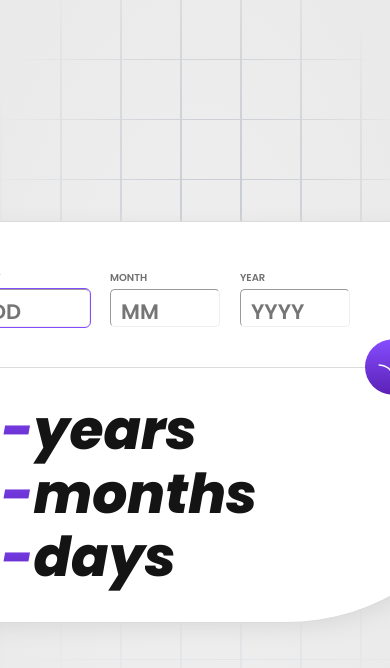
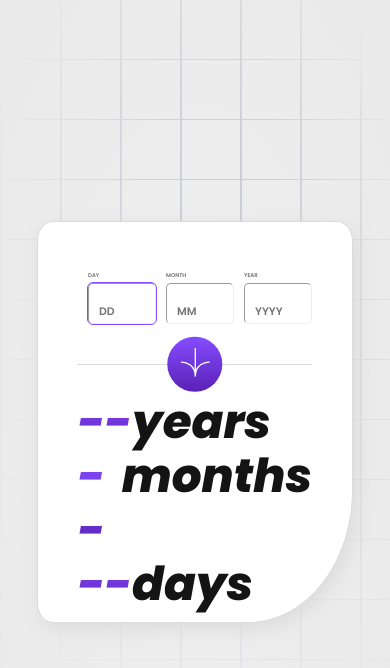
Before and after one commit to GgonzaloCaceres/AgeCalculator, a React (Vite) app: page / in a window 390 px wide. Shown: the top 668 px of the page. Built offline with nearby package versions, Linux system fonts and the light colour scheme.

Commit message:
feat: :art: Added responsive desing

```diff
--- a/src/components/AgeCounter/AgeCounter.module.css
+++ b/src/components/AgeCounter/AgeCounter.module.css
@@ -15,6 +15,7 @@
   z-index: 20;
   padding: 40px;
   width: 450px;
+  max-width: 60vw;
   height: 320px;
   background-color: var(--white);
   border: 1px solid var(--light-grey);
@@ -36,8 +37,10 @@
   position: absolute;
   right: 0;
   transform: translateY(-50%);
-  min-width: 55px;
-  min-height: 55px;
+  width: 55px;
+  max-width: 14vw;
+  height: 55px;
+  max-height: 14vw;
   padding: 5px;
   background: linear-gradient(var(--primary-purple), #5b21b6);
   border-radius: 50%;
@@ -103,3 +106,14 @@
   left: 0;
   top: 0;
 }
+
+@media (width <=450px) {
+  .AgeCounter main {
+    width: 60vw;
+  }
+
+  .buttonSection button {
+    right: 50%;
+    transform: translate(50%, -50%);
+  }
+}
--- a/src/components/CountersArea/CountersArea.module.css
+++ b/src/components/CountersArea/CountersArea.module.css
@@ -6,3 +6,9 @@
   font-style: italic;
   margin-top: 20px;
 }
+
+@media (width<= 450px) {
+  .CountersArea {
+    font-size: 12vw;
+  }
+}
--- a/src/components/DateInput/DateInput.module.css
+++ b/src/components/DateInput/DateInput.module.css
@@ -63,3 +63,19 @@
     background-position: 0 0;
   }
 }
+
+@media (width <= 700px) {
+  .inputCombo label {
+    font-size: 1.4vw;
+  }
+
+  .inputCombo input {
+    width: 80%;
+    height: 10vw;
+    max-height: 50px;
+  }
+
+  ::placeholder {
+    font-size: 2.8vw;
+  }
+}
```
